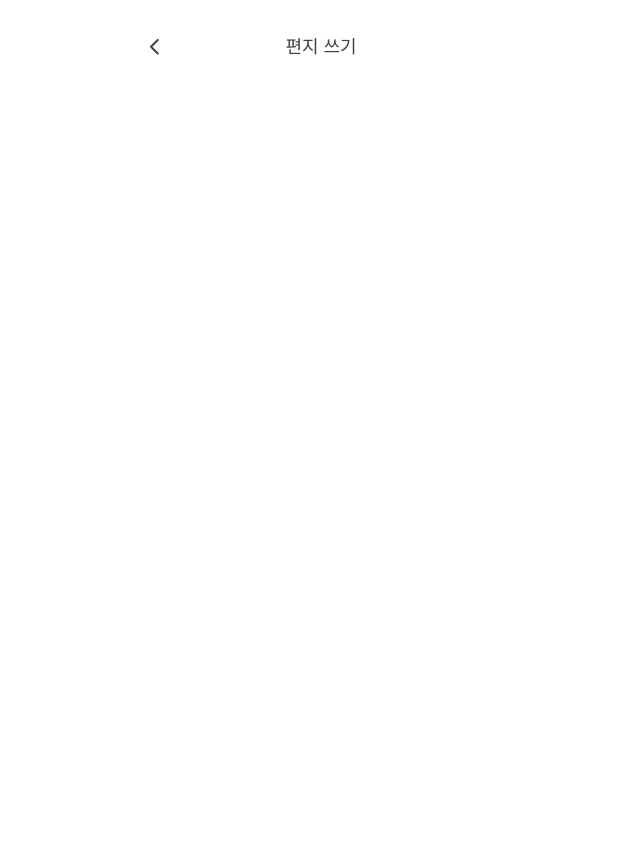
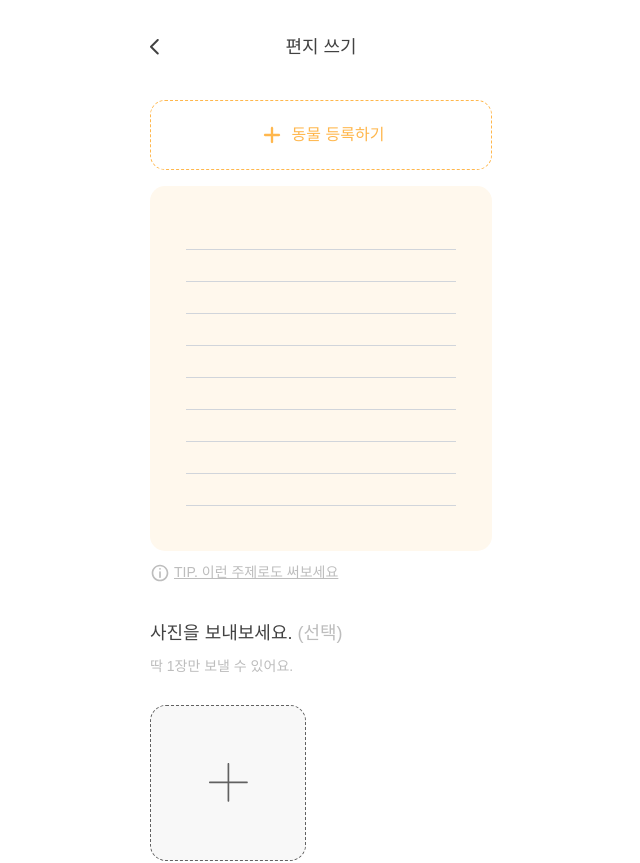
Before and after one commit to rainbow-letter/rainbow-letter-frontend, a React (Create React App) app: page /letter/write in a window 1280 px wide. Shown: the top 863 px of the page, without its empty margins (319-959 px from the left). Before the commit the page ends 800 px from the top, so only its background shows below. Built offline with nearby package versions, Linux system fonts and the light colour scheme; no server answers; a web font is replaced by a local one.

Commit message:
fix: 편지쓰기 페이지 등록 동물 없을 시 에러 수정

```diff
--- a/src/components/Write/WritingPadSection.jsx
+++ b/src/components/Write/WritingPadSection.jsx
@@ -10,7 +10,7 @@ export default function WritingPadSection({
   letter,
 }) {
   const style = (image && 'pt-[243px]') || '';
-  const recipient = petName + '에게';
+  const recipient = petName && petName + '에게';
   const textarea = useRef();
 
   const handleResizeHeight = () => {
--- a/src/view/WriteLetter.jsx
+++ b/src/view/WriteLetter.jsx
@@ -16,6 +16,7 @@ import { getPets } from '../api/pets';
 import { sendLetter } from '../api/letter';
 import { generateFormData } from '../utils/formData';
 import { updateImageAndGetId } from '../api/images';
+import { getLetters } from '../api/letter';
 
 export default function WriteLetter() {
   const dispatch = useDispatch();
@@ -33,8 +34,12 @@ export default function WriteLetter() {
     (async () => {
       const { pets } = await getPets();
       setPetsList(pets || []);
+      const { letters } = await getLetters();
+      if (letters.length < 1) {
+        dispatch(openModal('TOPIC'));
+      }
       if (!location.state) {
-        setSelectedPet(pets[0]);
+        setSelectedPet(pets[0] || null);
       }
     })();
   }, []);
@@ -66,11 +71,10 @@ export default function WriteLetter() {
   };
 
   return (
-    selectedPet && (
     <main>
-        {petsList ? (
+      {petsList.length > 0 ? (
         <PetsListDropDown
-            petName={selectedPet.name}
+          petName={selectedPet && selectedPet.name}
           petsList={petsList}
           onclick={setSelectedPet}
         />
@@ -78,8 +82,8 @@ export default function WriteLetter() {
         <ResisterButtonSection />
       )}
       <WritingPadSection
-          petName={selectedPet.name}
-          image={selectedPet.image.url}
+        petName={selectedPet && selectedPet.name}
+        image={selectedPet && selectedPet.image.url}
         onchange={setLetter}
         letter={letter}
       />
@@ -87,12 +91,10 @@ export default function WriteLetter() {
       <ImageUploadSection setImageFile={setImageFile} />
       <Button
         children={'편지 보내기'}
-          // TODO: 편지 보내기 api 나오면 이어서
-          disabled={letter.content.length < 1}
+        disabled={letter.content.length < 1 || selectedPet === null}
         onClick={() => onClickSendButton()}
         className="mt-[58px]"
       />
     </main>
-    )
   );
 }
```
Lines whose indentation alone changed are shown as unchanged.
